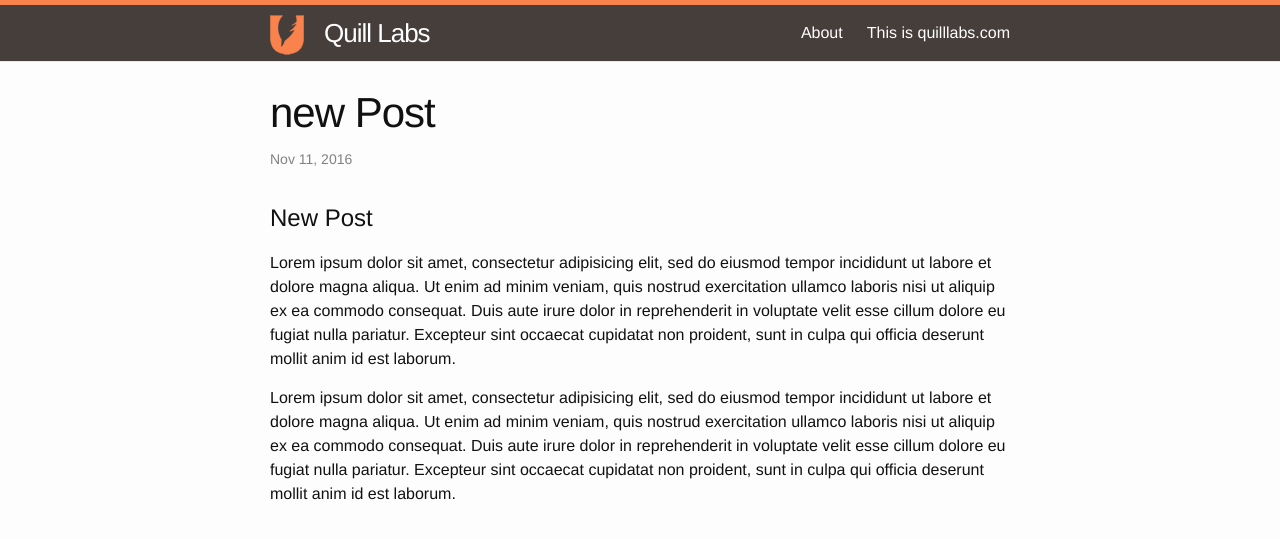
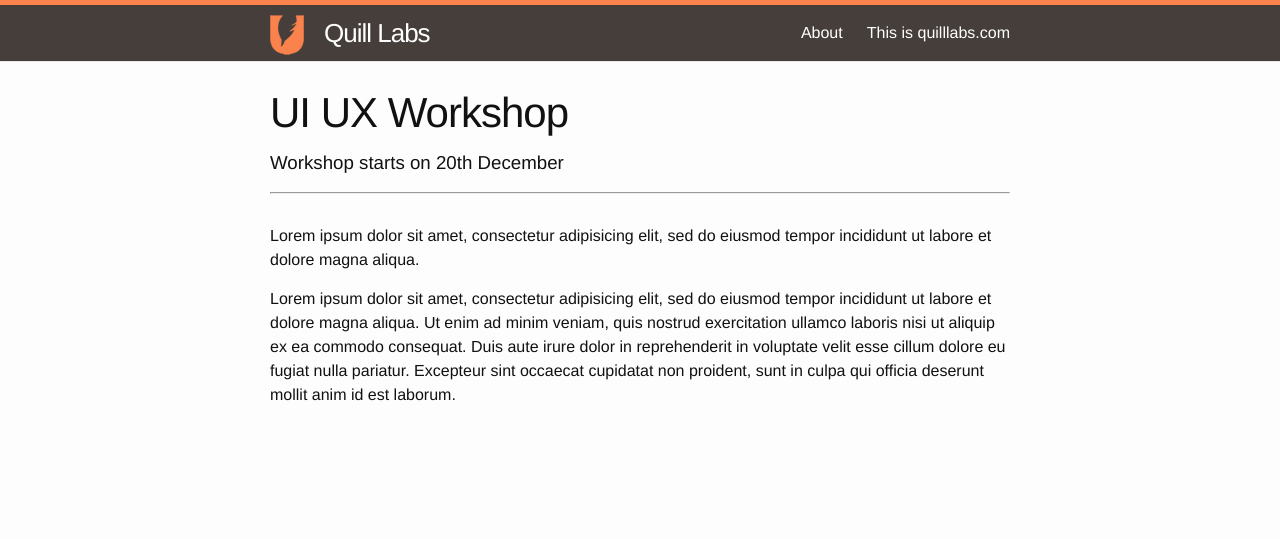
Before and after one commit to amite/quilllabs.com, a Jekyll site: the page built from _posts/2016-11-11-new-post.markdown, in a window 1280 px wide. Shown: the top 539 px of the page. Built offline with Jekyll 4.4.1, drawn with Linux system fonts in a browser that asks for light colours.

Commit message:
added workshop content and layout

```diff
--- /dev/null
+++ b/_layouts/workshop.html
@@ -0,0 +1,17 @@
+---
+layout: default
+---
+<article class="post">
+
+  <header class="post-header">
+    <h1 class="post-title">{{ page.title | escape }}</h1>
+    <h3>Workshop starts on {{ page.startDate }}</h3>
+    <hr>
+  </header>
+
+  <div class="post-content">
+    {{ page.excerpt | markdownify }}
+    {{ content }}
+  </div>
+
+</article>
--- a/_posts/2016-11-11-new-post.markdown
+++ b/_posts/2016-11-11-new-post.markdown
@@ -1,23 +1,25 @@
 ---
-title: new Post
-date: '2016-11-11 00:00:00'
-layout: post
+layout: workshop
 postImage: ''
 categories:
-- jekyll update
+  - workshops
+title: UI UX Workshop
+date: '2016-11-11 00:00:00'
+startDate: '20th December'
+endDate: '21st December'
+startTime: '10:00:00'
+endTime: '18:00:00'
+presenters: 'Saurabh Suman'
+slug: ui-ux-workshop
+excerpt:
+    Lorem ipsum dolor sit amet, consectetur adipisicing elit, sed do eiusmod
+    tempor incididunt ut labore et dolore magna aliqua.
+
+
+    Lorem ipsum dolor sit amet, consectetur adipisicing elit, sed do eiusmod
+    tempor incididunt ut labore et dolore magna aliqua. Ut enim ad minim veniam,
+    quis nostrud exercitation ullamco laboris nisi ut aliquip ex ea commodo
+    consequat. Duis aute irure dolor in reprehenderit in voluptate velit esse
+    cillum dolore eu fugiat nulla pariatur. Excepteur sint occaecat cupidatat non
+    proident, sunt in culpa qui officia deserunt mollit anim id est laborum.
 ---
-# New Post
-
-Lorem ipsum dolor sit amet, consectetur adipisicing elit, sed do eiusmod
-tempor incididunt ut labore et dolore magna aliqua. Ut enim ad minim veniam,
-quis nostrud exercitation ullamco laboris nisi ut aliquip ex ea commodo
-consequat. Duis aute irure dolor in reprehenderit in voluptate velit esse
-cillum dolore eu fugiat nulla pariatur. Excepteur sint occaecat cupidatat non
-proident, sunt in culpa qui officia deserunt mollit anim id est laborum.
-
-Lorem ipsum dolor sit amet, consectetur adipisicing elit, sed do eiusmod
-tempor incididunt ut labore et dolore magna aliqua. Ut enim ad minim veniam,
-quis nostrud exercitation ullamco laboris nisi ut aliquip ex ea commodo
-consequat. Duis aute irure dolor in reprehenderit in voluptate velit esse
-cillum dolore eu fugiat nulla pariatur. Excepteur sint occaecat cupidatat non
-proident, sunt in culpa qui officia deserunt mollit anim id est laborum.
```
